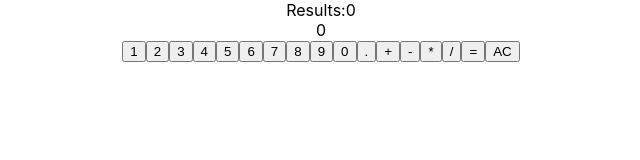
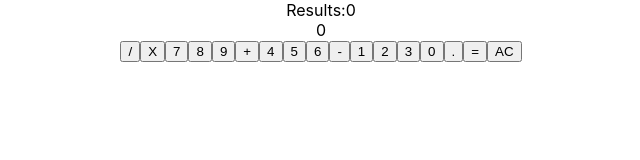
Before and after one commit to DerekPixel/javascript-calculator, a React (Create React App) app: page / in a window 1280 px wide. Shown: the top 160 px of the page, without its empty margins (319-959 px from the left). Built offline with nearby package versions, Linux system fonts and the light colour scheme; the HTML template or start-up script is replaced by a standard one.

Commit message:
reorganized the buttons and added some clasnames

```diff
--- a/src/components/Buttons.jsx
+++ b/src/components/Buttons.jsx
@@ -86,8 +86,89 @@ const Buttons = ({handleNumber, handleOperations, handleEvalulation, handleClear
   // })
 
   return (
-    <div>
+    <div className='calculator-buttons-container' >
       <button
+        className='function-btn'
+        id='divide'
+        value='/'
+        onClick={handleOperations}
+      >
+        /
+      </button>
+      <button
+        className='function-btn'
+        id='multiply'
+        value='*'
+        onClick={handleOperations}
+      >
+        X
+      </button>
+      <button
+        className='number-btn'
+        id='seven'
+        value={7}
+        onClick={handleNumber}
+      >
+        7
+      </button>
+      <button
+        className='number-btn'
+        id='eight'
+        value={8}
+        onClick={handleNumber}
+      >
+        8
+      </button>
+      <button
+        className='number-btn'
+        id='nine'
+        value={9}
+        onClick={handleNumber}
+      >
+        9
+      </button>
+      <button
+        className='function-btn'
+        id='add'
+        value='+'
+        onClick={handleOperations}
+      >
+        +
+      </button>
+      <button
+        className='number-btn'
+        id='four'
+        value={4}
+        onClick={handleNumber}
+      >
+        4
+      </button>
+      <button
+        className='number-btn'
+        id='five'
+        value={5}
+        onClick={handleNumber}
+      >
+        5
+      </button>
+      <button
+        className='number-btn'
+        id='six'
+        value={6}
+        onClick={handleNumber}
+      >
+        6
+      </button>
+      <button
+        className='function-btn'
+        id='subtract'
+        value='-'
+        onClick={handleOperations}
+      >
+        -
+      </button>
+      <button
+        className='number-btn'
         id='one'
         value={1}
         onClick={handleNumber}
@@ -95,6 +176,7 @@ const Buttons = ({handleNumber, handleOperations, handleEvalulation, handleClear
         1
       </button>
       <button
+        className='number-btn'
         id='two'
         value={2}
         onClick={handleNumber}
@@ -102,6 +184,7 @@ const Buttons = ({handleNumber, handleOperations, handleEvalulation, handleClear
         2
       </button>
       <button
+        className='number-btn'
         id='three'
         value={3}
         onClick={handleNumber}
@@ -109,48 +192,7 @@ const Buttons = ({handleNumber, handleOperations, handleEvalulation, handleClear
         3
       </button>
       <button
-        id='four'
-        value={4}
-        onClick={handleNumber}
-      >
-        4
-      </button>
-      <button
-        id='five'
-        value={5}
-        onClick={handleNumber}
-      >
-        5
-      </button>
-      <button
-        id='six'
-        value={6}
-        onClick={handleNumber}
-      >
-        6
-      </button>
-      <button
-        id='seven'
-        value={7}
-        onClick={handleNumber}
-      >
-        7
-      </button>
-      <button
-        id='eight'
-        value={8}
-        onClick={handleNumber}
-      >
-        8
-      </button>
-      <button
-        id='nine'
-        value={9}
-        onClick={handleNumber}
-      >
-        9
-      </button>
-      <button
+        className='number-btn'
         id='zero'
         value={0}
         onClick={handleNumber}
@@ -158,6 +200,7 @@ const Buttons = ({handleNumber, handleOperations, handleEvalulation, handleClear
         0
       </button>
       <button
+        className='number-btn'
         id='decimal'
         value='.'
         onClick={handleNumber}
@@ -165,34 +208,7 @@ const Buttons = ({handleNumber, handleOperations, handleEvalulation, handleClear
         .
       </button>
       <button
-        id='add'
-        value='+'
-        onClick={handleOperations}
-      >
-        +
-      </button>
-      <button
-        id='subtract'
-        value='-'
-        onClick={handleOperations}
-      >
-        -
-      </button>
-      <button
-        id='multiply'
-        value='*'
-        onClick={handleOperations}
-      >
-        *
-      </button>
-      <button
-        id='divide'
-        value='/'
-        onClick={handleOperations}
-      >
-        /
-      </button>
-      <button
+        // className='function-btn'
         id='equals'
         value='='
         onClick={handleEvalulation}
@@ -200,6 +216,7 @@ const Buttons = ({handleNumber, handleOperations, handleEvalulation, handleClear
         =
       </button>
       <button
+        className='function-btn'
         id='clear'
         onClick={handleClear}
       >
```
